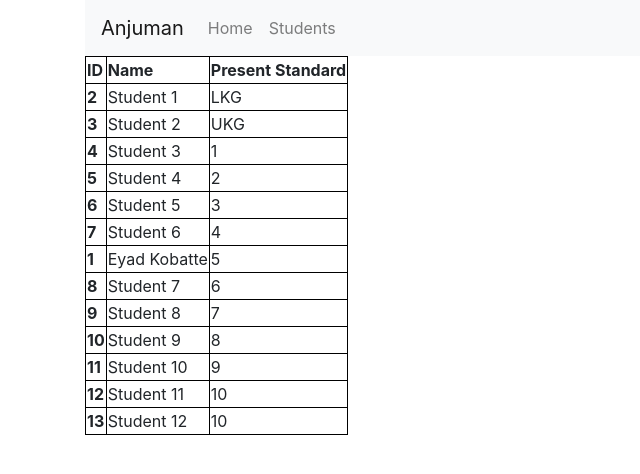
After one commit to eyadkobatte/anjuman, a Django app: page /students in a window 1280 px wide. The commit adds this page. Shown: the top 474 px of the page, without its empty margins (0-640 px from the left). Run offline with Django 3.2, Linux system fonts and the light colour scheme; data comes from the database, SQL or seed files in the repository; both versions use the stored data as it was after the commit; some libraries are stand-ins or nearby versions.

Commit message:
Some changes to students html:

```diff
--- a/anjuman/settings.py
+++ b/anjuman/settings.py
@@ -26,7 +26,7 @@ SECRET_KEY = '!h^#fl6u!648jm!vmd56go064f#1yd5q-c(g&5lkwn(@9#r+o5'
 # SECURITY WARNING: don't run with debug turned on in production!
 DEBUG = True
 
-ALLOWED_HOSTS = ['127.0.0.1','.herokuapp.com']
+ALLOWED_HOSTS = ['127.0.0.1', 'localhost', '.herokuapp.com']
 
 
 # Application definition
--- a/requirements.txt
+++ b/requirements.txt
@@ -4,4 +4,3 @@ Django==2.0.4
 gunicorn==19.8.0
 pytz==2018.4
 whitenoise==3.3.1
-psycopg2==2.7.2
--- a/school/templates/headers.html
+++ b/school/templates/headers.html
@@ -18,8 +18,11 @@
                 </button>
                 <div class="collapse navbar-collapse" id="navbarNav">
                 <ul class="navbar-nav">
-                    <li class="nav-item active">
-                        <a class="nav-link" href="#">Home<span class="sr-only">(current)</span></a>
+                    <li class="nav-item">
+                        <a class="nav-link" href="/">Home<span class="sr-only">(current)</span></a>
+                    </li>
+                    <li class="nav-item">
+                        <a class="nav-link" href="students">Students</a>
                     </li>
                 </ul>
                 </div>
--- /dev/null
+++ b/school/templates/students.html
@@ -0,0 +1,30 @@
+{% include "headers.html" %}
+<head>
+    <style>
+        th, td {
+            border: 1px solid black;
+        }
+    </style>
+</head>
+<div class="container">
+    <table>
+        {% if students %}
+            <thead>
+                <tr>
+                    <th scope="row">ID</th>
+                    <th scope="row">Name</th>
+                    <th scope="row">Present Standard</th>
+                </tr>
+            </thead>
+            {% for value in students %}
+                    <tbody>
+                        <tr>
+                            <th scope="col">{{value.id}}</th>
+                            <td>{{value.name}}</td>
+                            <td>{{value.present_standard.class_name}}</th>
+                        </tr>
+                    </tbody>
+                {% endfor %}
+        {% endif %}
+    </table>
+</div>
--- a/school/urls.py
+++ b/school/urls.py
@@ -5,5 +5,6 @@ from . import views
 urlpatterns = [
     url(r'^$', views.index),
     url(r'^standards$', views.standards),
-    url(r'^categories$', views.categories)
+    url(r'^categories$', views.categories),
+    url(r'^students$', views.students)
 ]
--- a/school/views.py
+++ b/school/views.py
@@ -1,7 +1,7 @@
 from django.shortcuts import render
 from django.http import HttpResponse
 
-from .models import Standard, Category
+from .models import Standard, Category, Student
 # Create your views here.
 def index(request):
     return render(request, 'index.html')
@@ -19,3 +19,10 @@ def categories(request):
         'category': category
     }
     return render(request, 'categories.html', context)
+
+def students(request):
+    students = Student.objects.all().order_by('present_standard')
+    context = {
+        'students': students
+    }
+    return render(request, 'students.html', context)
```
Also changed, not shown: db.sqlite3.
